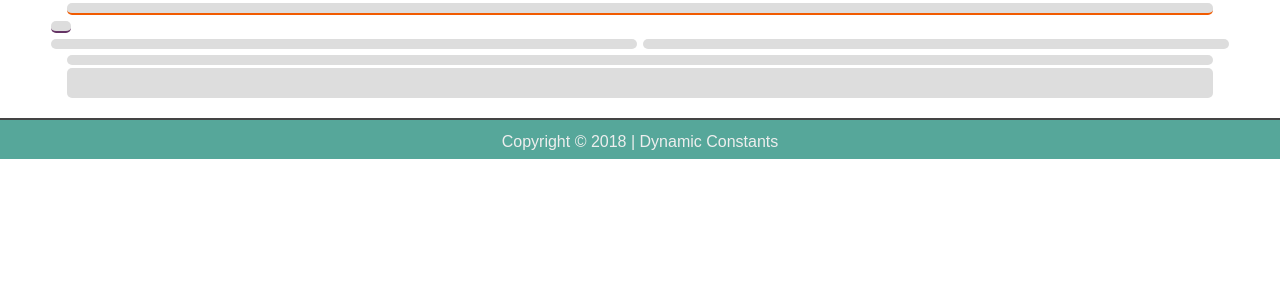
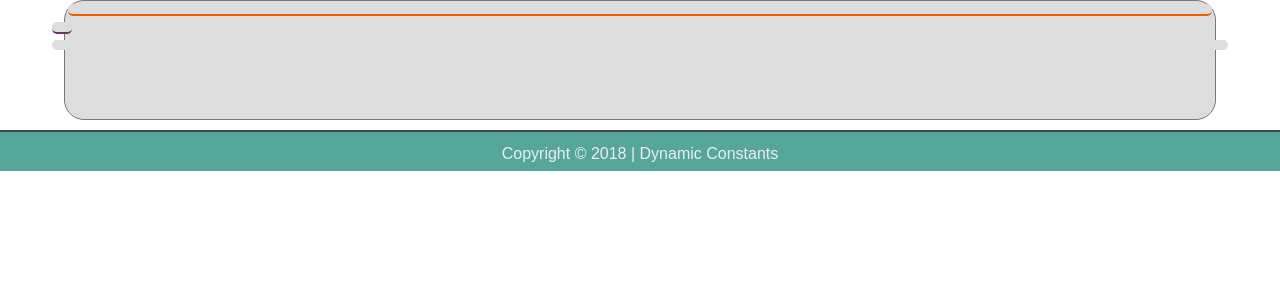
Before and after one commit to nandini8/credible, a Django app: page /newsview.html/ in a window 1280 px wide. Shown: the part 70-370 px from the top of the page. Run offline with Django 3.2, Linux system fonts and the light colour scheme; parts of the project's set-up code (start-up, migrations or seed data) failed here and were passed over.

Commit message:
color correction

```diff
--- a/static/css/newsview.css
+++ b/static/css/newsview.css
@@ -1,3 +1,9 @@
+.wrapper_box {
+    border: 1px solid #777777;
+    border-radius: 20px;
+    background: #dddddd;
+}
+
 #title {
     background: #dddddd;
     margin: 3px;
--- a/templates/newsview.html
+++ b/templates/newsview.html
@@ -36,6 +36,7 @@
         </header>
 
         <main class="container">
+           <div class="wrapper_box">
             <div id="title" class="row col-lg">
 
             </div>
@@ -56,6 +57,7 @@
             <div id="content" class="row">
 
             </div>
+            </div>
         </main>
 
         <footer id="main_footer">
```
Also changed, not shown: templates/index.html (+4 -4 lines).
